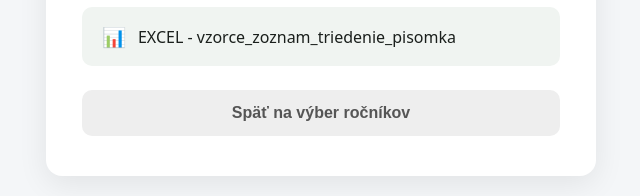
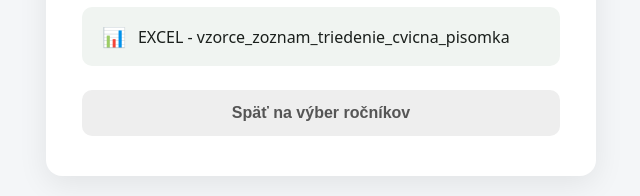
Before and after one commit to vnehila-web/materialy, a plain HTML site: page 6rocnik/index.html in a window 1280 px wide. Shown: the part 579-775 px from the top of the page, 319-959 px from the left. Drawn offline with Linux system fonts and the light colour scheme; no server answers; sample sign-in values are in the browser's storage.

Commit message:
Update file name in index.html for clarity

```diff
--- a/6rocnik/index.html
+++ b/6rocnik/index.html
@@ -137,7 +137,7 @@
 
       <a href="Vz_zo_tr_pisomka.xlsx" class="file-card" download data-file="Vz_zo_tr_pisomka.xlsx">
         <span class="file-icon">📊</span>
-        <span class="file-name">EXCEL - vzorce_zoznam_triedenie_pisomka</span>
+        <span class="file-name">EXCEL - vzorce_zoznam_triedenie_cvicna_pisomka</span>
         <span class="file-size">Načítavam...</span>
       </a>
     </div>
```
